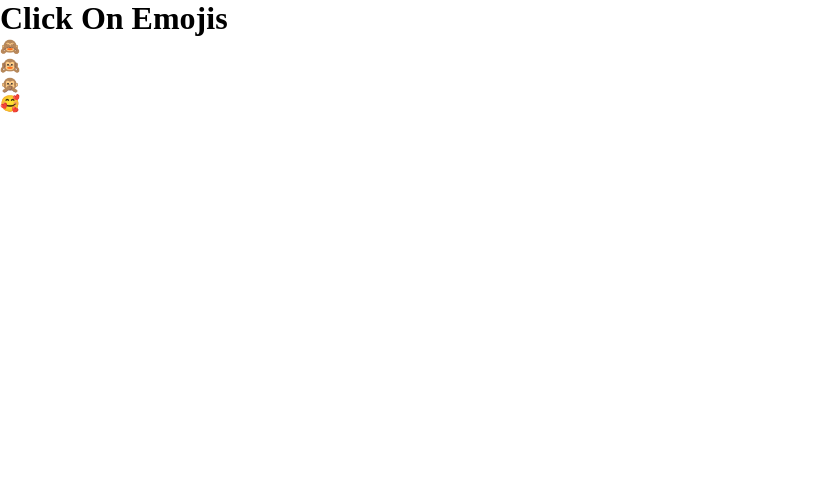
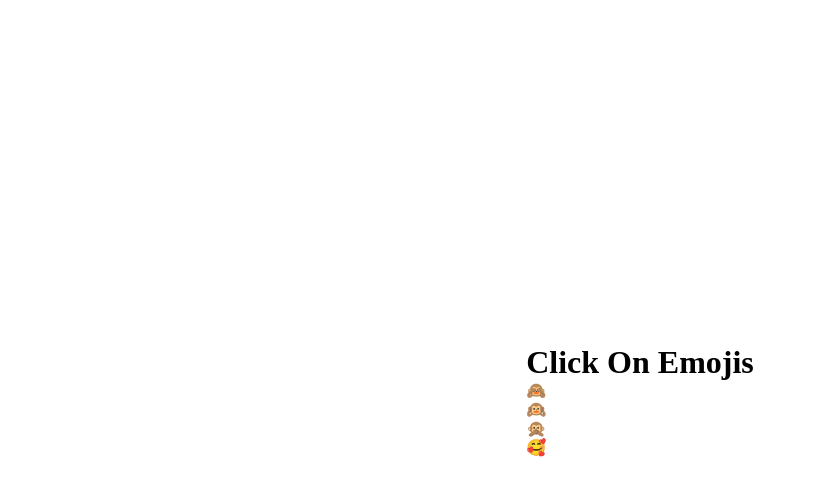
Before and after one commit to Ishazaka/changing-emojis, a plain HTML site: page index.html in a window 1280 px wide. Shown: the whole page, without its empty margins (0-816 px from the left). Drawn offline with Linux system fonts and the light colour scheme.

Commit message:
Update style.css

```diff
--- a/style.css
+++ b/style.css
@@ -4,3 +4,11 @@
   margin: 0;
   padding: 0;
 }
+
+body {
+display: flex;
+ flex-direction: coloumn;
+justify-content: center;
+align-items: center;
+height: 100vh;
+}
```
